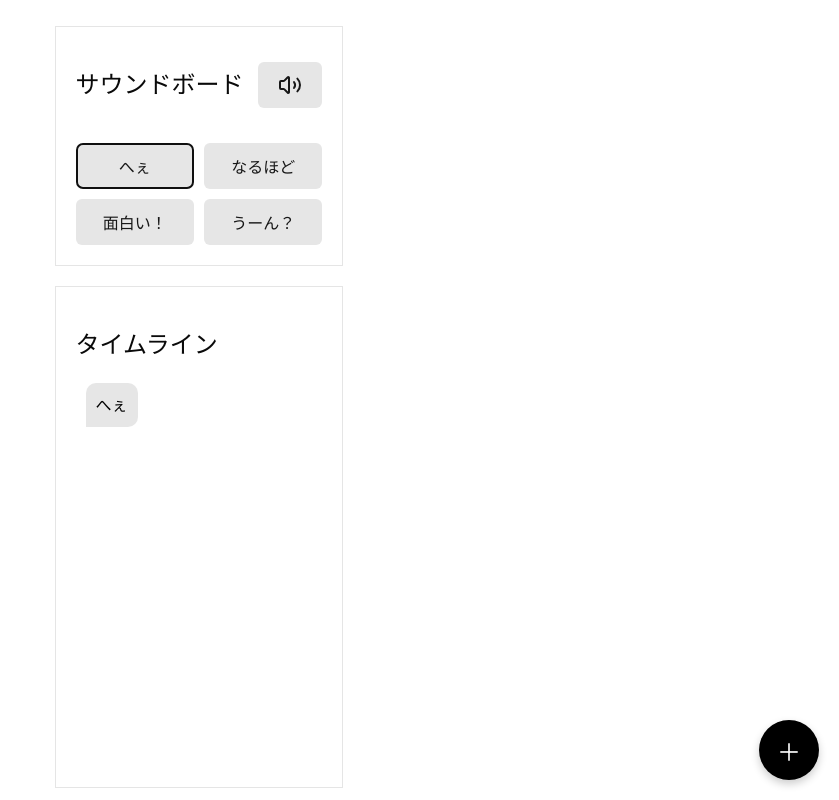
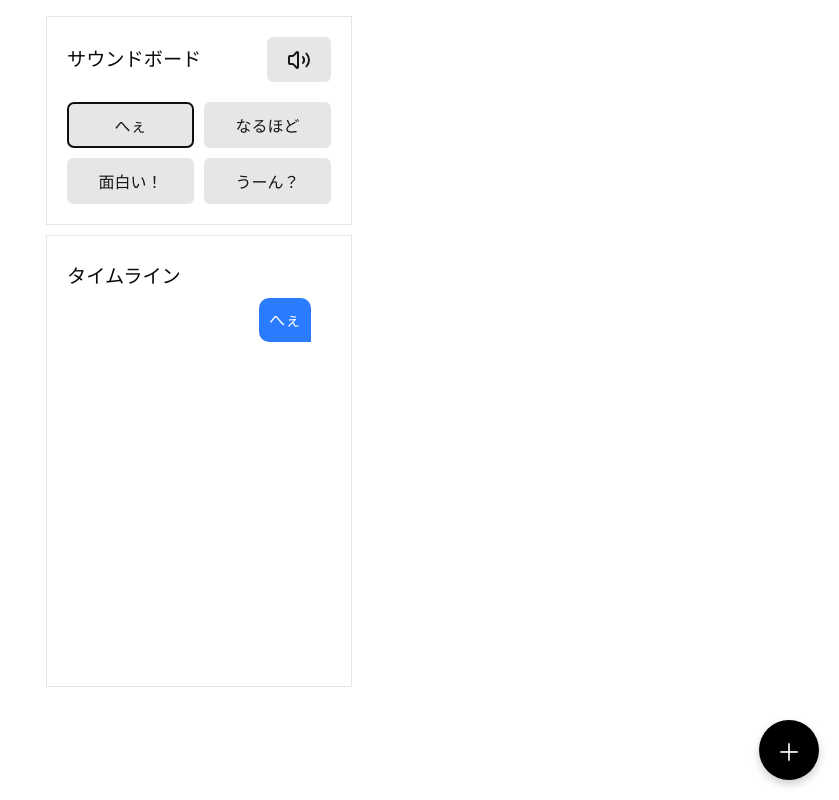
Before and after one commit to MokonaSato/reaction-button-app-app, a React (Vite) app: page / in a window 1280 px wide. Both pictures are taken after a click on the button "へぇ". Shown: the whole page, without its empty margins (441-1280 px from the left). Built offline with nearby package versions, Linux system fonts and the light colour scheme.

Commit message:
スマホの画面サイズに調整

```diff
--- a/src/App.css
+++ b/src/App.css
@@ -24,14 +24,13 @@ html, body {
 /* src/App.css */
 .container {
   width: 100%;
-  padding: 10px;
   box-sizing: border-box;
 }
 
 .boardContainer {
   width: 100%;
   max-width: 100%;
-  margin-bottom: 20px;
+  margin-bottom: 10px;
   flex: 1;
   display: flex;
   flex-direction: column;
@@ -103,7 +102,7 @@ html, body {
   bottom: 80px;
   right: 40px;
   font-size: 3rem; /* 大きくする */
-  font-weight: bold; /* 太くする */
+  font-weight: bold; /*  npm install react-responsive 太くする */
   color: #0056b3; /* 濃くする */
   pointer-events: none;
 }
--- a/src/components/ReactionBoard.tsx
+++ /dev/null
@@ -1,20 +0,0 @@
-import React from 'react';
-import { Button } from '@/components/ui/button';
-import { Card } from '@/components/ui/card';
-
-const ReactionBoard: React.FC = () => {
-  return (
-    <Card style={{ width: '90%', padding: '20px' }}>
-      <div style={{ display: 'flex', justifyContent: 'center', alignItems: 'center' }}>
-        <h2>リアクションボード</h2>
-      </div>
-      <div style={{ display: 'grid', gridTemplateColumns: '1fr 1fr 1fr', gap: '10px', marginTop: '20px' }}>
-        <Button>♡</Button>
-        <Button>！</Button>
-        <Button>？</Button>
-      </div>
-    </Card>
-  );
-};
-
-export default ReactionBoard;
--- a/src/components/SoundBoard.tsx
+++ b/src/components/SoundBoard.tsx
@@ -27,7 +27,7 @@ const SoundBoard: React.FC<SoundBoardProps> = ({ onButtonClick }) => {
   };
 
   return (
-    <Card style={{ width: '90%', padding: '20px'}}>
+    <Card style={{ width: '100%', padding: '20px'}}>
       <div style={{ display: 'flex', justifyContent: 'space-between', alignItems: 'center' }}>
         <h2>サウンドボード</h2>
         <Button variant="secondary" size="icon" onClick={toggleMute} className="ml-2">
--- a/src/components/Timeline.css
+++ b/src/components/Timeline.css
@@ -6,6 +6,9 @@
   display: flex;
   flex-direction: column;
   gap: 10px;
+  max-height: calc(60vh - 100px); /* カードの高さに合わせて調整 */
+  overflow-y: auto;
+  padding-right: 10px; /* スクロールバーのスペースを確保 */
 }
 
 .timeline-item {
@@ -16,7 +19,7 @@
   max-width: 60%;
   word-wrap: break-word;
   position: relative;
-  margin-bottom: 10px;
+  margin-bottom: 0px; /* 吹き出し間のスペース */
 }
 
 .timeline-item.left {
--- a/src/components/Timeline.tsx
+++ b/src/components/Timeline.tsx
@@ -1,4 +1,4 @@
-import React from 'react';
+import React, { useEffect, useRef } from 'react';
 import { Card } from '@/components/ui/card';
 import './Timeline.css';
 
@@ -7,19 +7,28 @@ interface TimelineProps {
 }
 
 const Timeline: React.FC<TimelineProps> = ({ timeline }) => {
+  const timelineEndRef = useRef<HTMLDivElement>(null);
+
+  useEffect(() => {
+    if (timelineEndRef.current) {
+      timelineEndRef.current.scrollIntoView({ behavior: 'smooth' });
+    }
+  }, [timeline]);
+
   return (
-    <Card style={{ width: '90%', padding: '20px', height: 'calc(60vh - 20px)' }}>
+    <Card style={{ width: '100%', padding: '20px', height: 'calc(60vh - 70px)' }}>
       <h2 className="timeline-title">タイムライン</h2>
       <div className="timeline-container">
         {timeline.map((item, index) => (
           <div
             key={index}
-            className={`timeline-item ${index % 2 === 0 ? 'left' : 'right'}`}
+            className={`timeline-item ${index % 3 === 0 ? 'right' : 'left'}`}
           >
             {item}
             <div className={`timeline-arrow ${index % 2 === 0 ? 'left-arrow' : 'right-arrow'}`} />
           </div>
         ))}
+        <div ref={timelineEndRef} />
       </div>
     </Card>
   );
--- a/src/index.css
+++ b/src/index.css
@@ -28,6 +28,13 @@ body {
 h1 {
   font-size: 3.2em;
   line-height: 1.1;
+}
+
+/* src/index.css */
+h2 {
+  font-size: 1.2em;
+  line-height: 0.5;
+  margin: 5;
 }
 
 button {
--- a/src/pages/Home.tsx
+++ b/src/pages/Home.tsx
@@ -10,6 +10,7 @@ const Home: React.FC = () => {
   const [showOptions, setShowOptions] = useState<boolean>(false);
   const [flyText, setFlyText] = useState<string | null>(null);
   const [flyTextColor, setFlyTextColor] = useState<string>('');
+
 
   const handleButtonClick = (label: string) => {
     setTimeline(prevTimeline => [...prevTimeline, label]);
```
Also changed, not shown: 5 other files (tests, documents, lock files or other folders).
